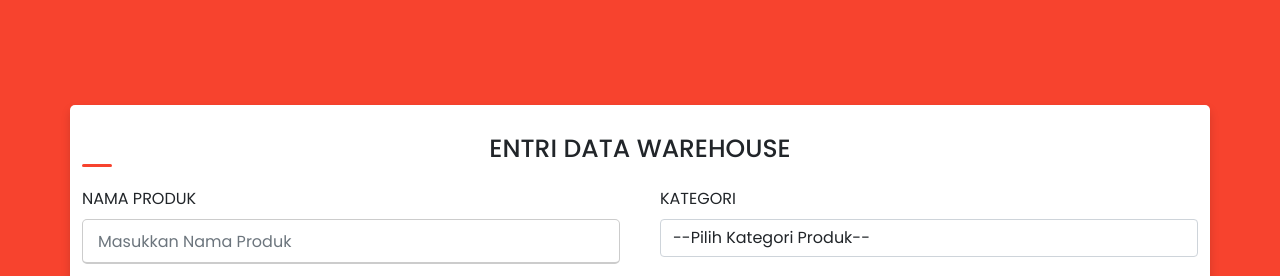
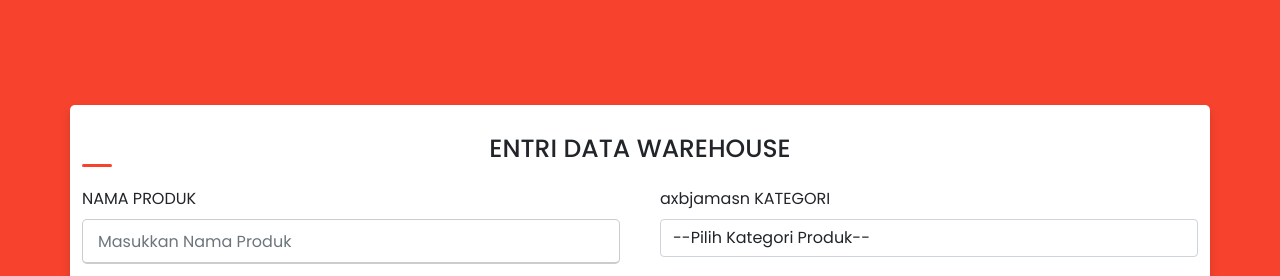
Before and after one commit to zainalstudent/ibrahimy-space-bi, a plain HTML site: page ibrahimySpace/index.html in a window 1280 px wide. Shown: the top 276 px of the page. Drawn offline with nearby package versions, Linux system fonts and the light colour scheme.

```diff
--- a/ibrahimySpace/index.html
+++ b/ibrahimySpace/index.html
@@ -28,7 +28,7 @@
                 required
               />
             </div>
-            <div class="input-box">
+            <div class="input-box">axbjamasn
               <label for="KATEGORI" class="form-label">KATEGORI</label>
               <select
                 type="text"
```
